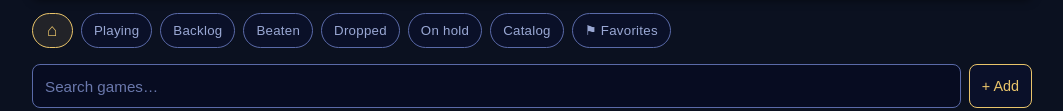
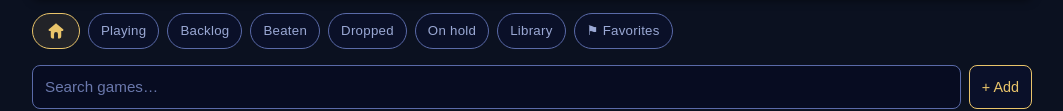
Before and after one commit to Holysrc/game-log, a website built with Vite: page src/index.html in a window 1280 px wide. Shown: the part 181-292 px from the top of the page, without its empty margins (108-1171 px from the left). Built offline with nearby package versions, Linux system fonts and the light colour scheme.

Commit message:
tabs: filled SVG house icon for home (currentColor, theme-aware), Catalog renamed to Library

```diff
--- a/src/i18n.ts
+++ b/src/i18n.ts
@@ -6,7 +6,7 @@ ru:{
   st_backlog:"Беклог",st_playing:"Играю",st_done:"Пройдено",st_dropped:"Брошено",st_onhold:"Отложено",
   title:"Журнал игр",subtitle:"беклог · прогресс · история прохождений",
   stat_playing:"играю",stat_backlog:"беклог",stat_done:"пройдено",
-  tab_all:"⌂",tab_all_aria:"Все игры — домашний экран",tab_catalog:"Каталог",tab_fav:"⚑ Избранное",fav_on:"⚑ В избранное",fav_off:"⚑ Убрать из избранного",search_ph:"Поиск по играм…",add_btn:"+ Добавить",prompt_name:"Название игры:",
+  tab_all_aria:"Все игры — домашний экран",tab_catalog:"Библиотека",tab_fav:"⚑ Избранное",fav_on:"⚑ В избранное",fav_off:"⚑ Убрать из избранного",search_ph:"Поиск по играм…",add_btn:"+ Добавить",prompt_name:"Название игры:",
   dice_bar:"🎲 Во что поиграть? Пусть решит судьба",dice_aria:"Случайная игра из беклога",
   dice_none:"Беклог пуст — вот это достижение!",dice_pick:"Судьба выбрала: ",
   long_ago:"Давно",ago_short:"давно",done_old:"Пройдено давно",replayed:"+ Перепройдено",
@@ -70,7 +70,7 @@ en:{
   st_backlog:"Backlog",st_playing:"Playing",st_done:"Beaten",st_dropped:"Dropped",st_onhold:"On hold",
   title:"Game Log",subtitle:"backlog · progress · completion history",
   stat_playing:"playing",stat_backlog:"backlog",stat_done:"beaten",
-  tab_all:"⌂",tab_all_aria:"All games — home screen",tab_catalog:"Catalog",tab_fav:"⚑ Favorites",fav_on:"⚑ Add to favorites",fav_off:"⚑ Remove from favorites",search_ph:"Search games…",add_btn:"+ Add",prompt_name:"Game title:",
+  tab_all_aria:"All games — home screen",tab_catalog:"Library",tab_fav:"⚑ Favorites",fav_on:"⚑ Add to favorites",fav_off:"⚑ Remove from favorites",search_ph:"Search games…",add_btn:"+ Add",prompt_name:"Game title:",
   dice_bar:"🎲 What to play? Let fate decide",dice_aria:"Random game from backlog",
   dice_none:"Backlog is empty — what an achievement!",dice_pick:"Fate has chosen: ",
   long_ago:"Way back",ago_short:"way back",done_old:"Beaten way back",replayed:"+ Replayed",
--- a/src/index.html
+++ b/src/index.html
@@ -24,7 +24,7 @@
 </header>
 
 <nav class="tabs" id="tabs">
-  <button class="tab active" data-f="all" aria-label="Все игры — домашний экран">⌂</button>
+  <button class="tab active" data-f="all" aria-label="Все игры — домашний экран"><svg class="homeicon" viewBox="0 0 24 24" width="18" height="18" aria-hidden="true" fill="currentColor" fill-rule="evenodd"><path d="M12 2.1c.4 0 .78.14 1.08.4l8.42 7.2c.9.77.35 2.3-.84 2.3H19v6.5A3.5 3.5 0 0 1 15.5 22h-7A3.5 3.5 0 0 1 5 18.5V12H3.34c-1.19 0-1.74-1.53-.84-2.3l8.42-7.2c.3-.26.68-.4 1.08-.4zM12 13.4a2.6 2.6 0 0 0-2.6 2.6V22h5.2v-6a2.6 2.6 0 0 0-2.6-2.6z"/></svg></button>
   <button class="tab" data-f="playing">Играю</button>
   <button class="tab" data-f="backlog">Беклог</button>
   <button class="tab" data-f="done">Пройдено</button>
--- a/src/styles.css
+++ b/src/styles.css
@@ -171,7 +171,8 @@
     background:rgba(var(--ink2),.55);color:var(--text-dim);
     padding:8px 12px;font-size:.83rem;cursor:pointer;letter-spacing:.02em;min-height:44px;
   }
-  .tab[data-f="all"]{font-size:1.1rem;line-height:1;padding:8px 14px}
+  .tab[data-f="all"]{display:inline-flex;align-items:center;justify-content:center;padding:8px 14px}
+  .tab[data-f="all"] .homeicon{display:block}
   .tab.active{border-color:var(--gold);color:var(--gold);background:rgba(var(--gold-rgb),.1)}
   .tab:focus-visible{outline:2px solid var(--gold);outline-offset:2px}
 
--- a/src/ui.ts
+++ b/src/ui.ts
@@ -845,8 +845,8 @@ export function applyLang(): void {
   document.querySelectorAll(".tab").forEach(function (tb: any) {
     var f = tb.dataset.f;
     if (!f) return; // nodata-чип живёт по своим правилам в render()
-    tb.textContent = f === "all" ? t("tab_all") : (f === "catalog" ? t("tab_catalog") : (f === "fav" ? t("tab_fav") : stLabel(f)));
-    if (f === "all") tb.setAttribute("aria-label", t("tab_all_aria"));
+    if (f === "all") { tb.setAttribute("aria-label", t("tab_all_aria")); return; } // внутри — SVG-домик
+    tb.textContent = f === "catalog" ? t("tab_catalog") : (f === "fav" ? t("tab_fav") : stLabel(f));
   });
   (document.getElementById("search") as HTMLInputElement).placeholder = t("search_ph");
   document.getElementById("addBtn")!.textContent = t("add_btn");
```
Also changed, not shown: tests/app.ts (+2 -2 lines).
